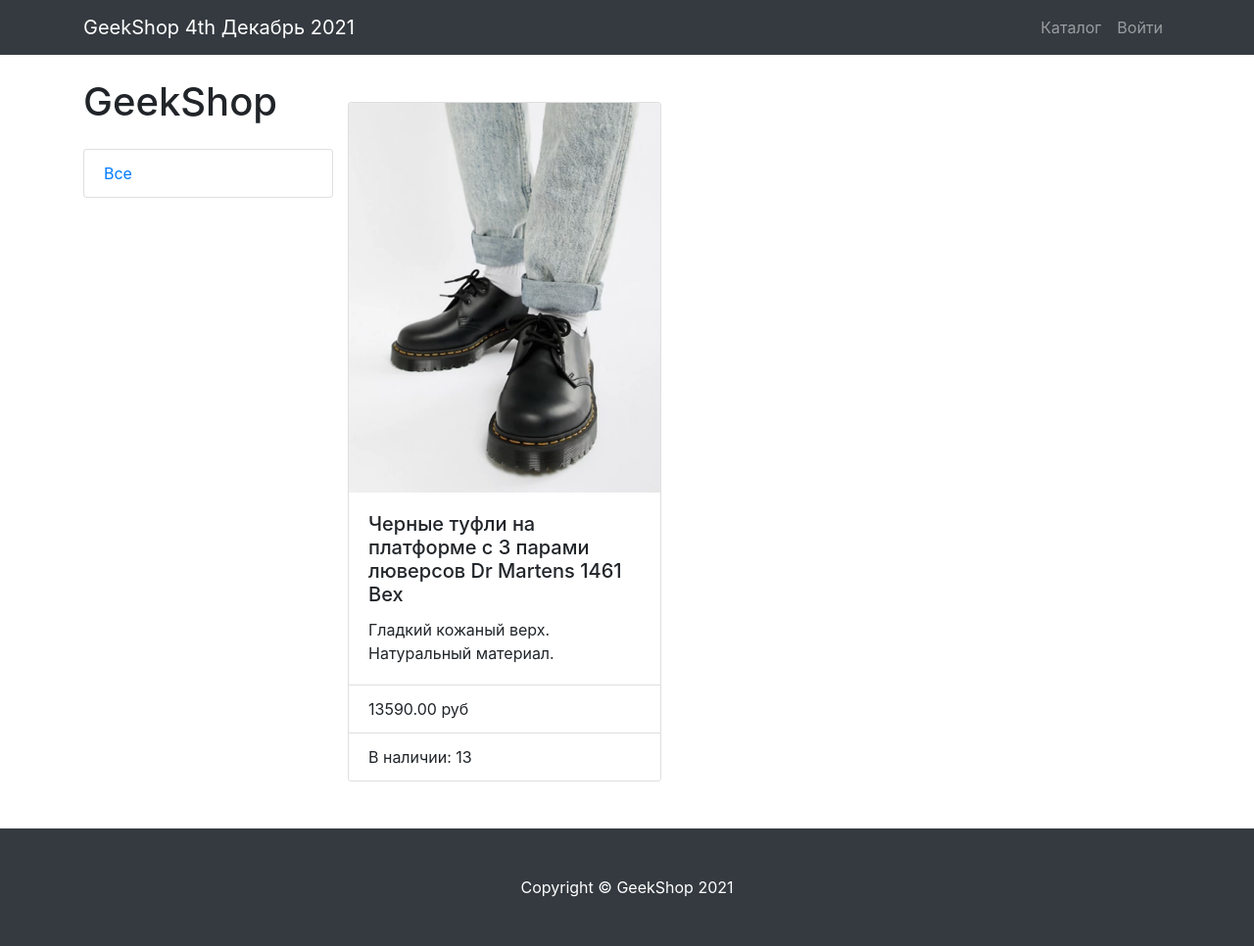
After one commit to sergeyBukov/geekshop_new, a Django app: page /products/detail/5/ in a window 1280 px wide. The commit adds this page. Shown: the whole page at 98% size. Run offline with Django 3.2, Linux system fonts and the light colour scheme; data comes from the database, SQL or seed files in the repository; some libraries are stand-ins or nearby versions.

Commit message:
details of the product card dz *

```diff
--- /dev/null
+++ b/mainapp/templates/mainapp/detail.html
@@ -0,0 +1,46 @@
+{% extends 'mainapp/base.html' %}
+{% load static %}
+
+{% block css %}
+    <link href="{% static 'css/products.css' %}" rel="stylesheet">
+{% endblock %}
+
+{% block content %}
+    <div class="container">
+        <div class="row">
+            <div class="col-lg-3">
+                <h1 class="my-4">GeekShop</h1>
+                <div class="list-group">
+                    <a href="{% url 'mainapp:products' %}" class="list-group-item">Все</a>
+                </div>
+            </div>
+
+            <div class="col-lg-9">
+                <div class="row my-5">
+                    <div class="card" style="width: 20rem;">
+                        <img src="/media/{{ product.image }}" class="card-img-top" alt="...">
+                        <div class="card-body">
+                            <h5 class="card-title">{{ product.name }}</h5>
+                            <p class="card-text">{{ product.description }}</p>
+                        </div>
+                        <ul class="list-group list-group-flush">
+                            <li class="list-group-item">{{ product.price }} руб</li>
+                            <li class="list-group-item">В наличии: {{ product.quantity }}</li>
+                        </ul>
+                    </div>
+                </div>
+
+            </div>
+
+        </div>
+    </div>
+{% endblock %}
+
+{% block footer %}
+    <footer class="py-5 bg-dark">
+        <div class="container">
+            <p class="m-0 text-center text-white">Copyright &copy; GeekShop 2021</p>
+        </div>
+        <!-- /.container -->
+    </footer>
+{% endblock %}
--- a/mainapp/templates/mainapp/includes/card.html
+++ b/mainapp/templates/mainapp/includes/card.html
@@ -10,7 +10,7 @@
                     </a>
                     <div class="card-body">
                         <h4 class="card-title">
-                            <a href="#">{{ product.name }}</a>
+                            <a href="{% url 'mainapp:detail' product.id %}">{{ product.name }}</a>
                         </h4>
                         <h5>{{ product.price }} руб.</h5>
                         <p class="card-text">{{ product.description }}</p>
--- a/mainapp/urls.py
+++ b/mainapp/urls.py
@@ -1,9 +1,9 @@
-
 from django.urls import path
-from mainapp.views import products
+from mainapp.views import products, ProductDetail
 
 app_name = 'mainapp'
 urlpatterns = [
 
     path('', products, name='products'),
+    path('detail/<int:pk>/', ProductDetail.as_view(), name='detail'),
 ]
--- a/mainapp/views.py
+++ b/mainapp/views.py
@@ -2,16 +2,21 @@ from django.shortcuts import render
 
 import json
 import os
+
+from django.views.generic import DetailView
+
 from mainapp.models import Product, ProductCategory
 
 MODULE_DIR = os.path.dirname(__file__)
+
 
 # Create your views here.
 
 def index(request):
     context = {
-        'title': 'Geekshop',}
+        'title': 'Geekshop', }
     return render(request, 'mainapp/index.html', context)
+
 
 def products(request):
     # file_path = os.path.join(MODULE_DIR, 'fixtures/goods.json')
@@ -22,3 +27,17 @@ def products(request):
     context['products'] = Product.objects.all()
     context['categories'] = ProductCategory.objects.all()
     return render(request, 'mainapp/products.html', context)
+
+
+class ProductDetail(DetailView):
+    """
+    Контроллер вывода информации о продукте
+    """
+    model = Product
+    template_name = 'mainapp/detail.html'
+
+    def get_context_data(self, **kwargs):
+        context = super(ProductDetail, self).get_context_data(**kwargs)
+        product = self.get_object()
+        context['product'] = product
+        return context
```
